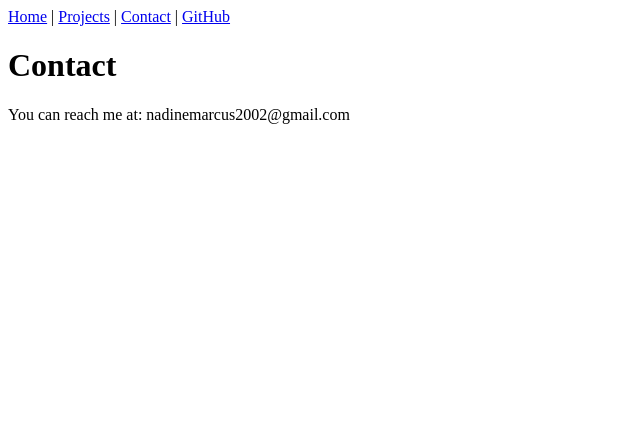
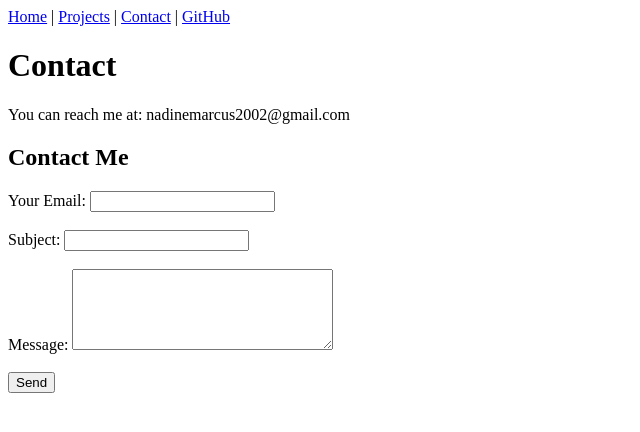
Before and after one commit to nadinemarcus/dsc_209r_lab1_portfolio, a plain HTML site: page contact/index.html in a window 1280 px wide. Shown: the whole page, without its empty margins (0-640 px from the left). Drawn offline with Linux system fonts and the light colour scheme.

Commit message:
Update index.html

```diff
--- a/contact/index.html
+++ b/contact/index.html
@@ -14,5 +14,30 @@
     </nav>
     <h1>Contact</h1>
     <p>You can reach me at: nadinemarcus2002@gmail.com</p>
+
+    <h2>Contact Me</h2>
+
+<form action="mailto:nadinemarcus2002@gmail.com" method="POST" enctype="text/plain">
+  <label>
+    Your Email:
+    <input type="email" name="email" required>
+  </label>
+  <br><br>
+
+  <label>
+    Subject:
+    <input name="subject" required>
+  </label>
+  <br><br>
+
+  <label>
+    Message:
+    <textarea name="body" rows="5" cols="30" required></textarea>
+  </label>
+  <br><br>
+
+  <button>Send</button>
+</form>
+
 </body>
 </html>
```
